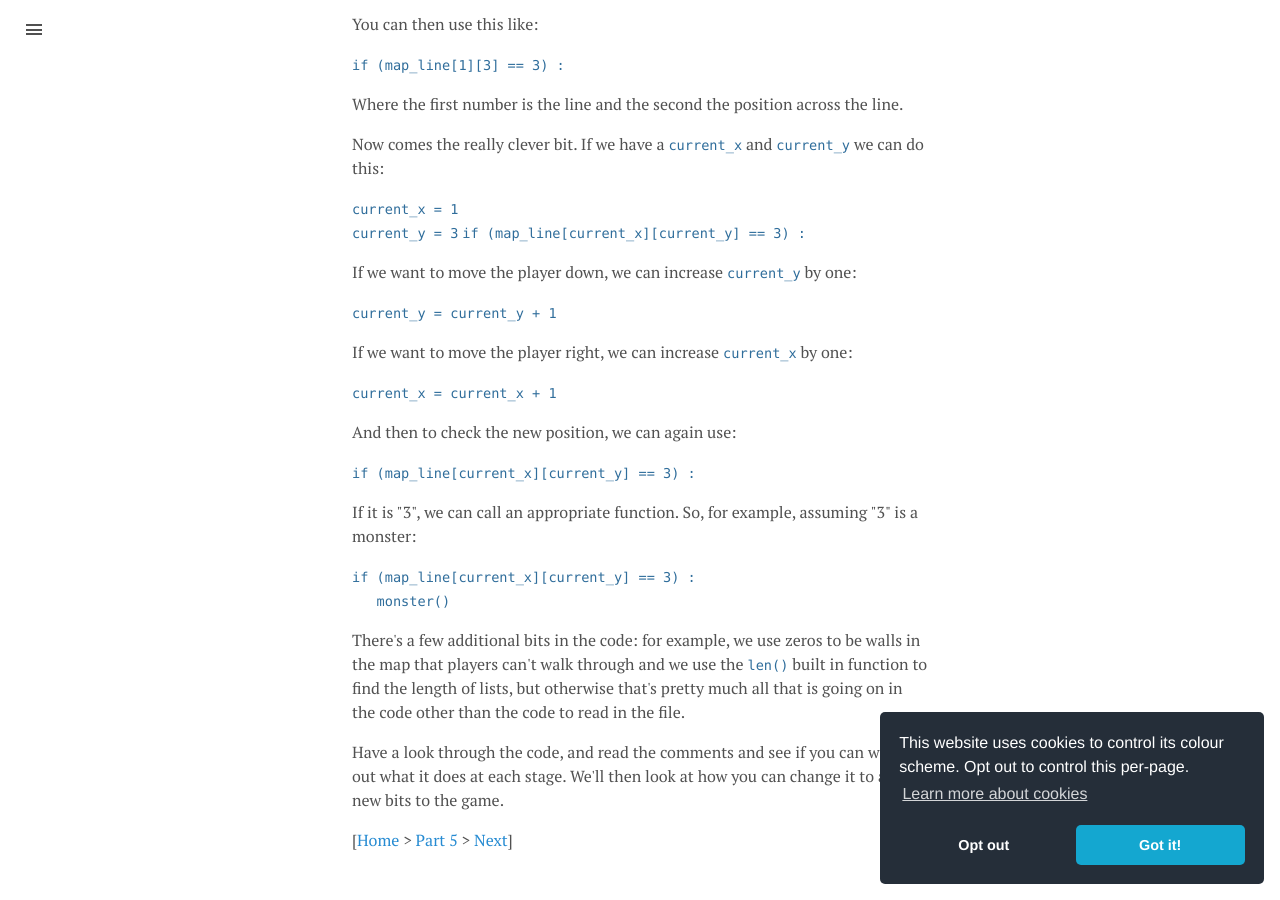
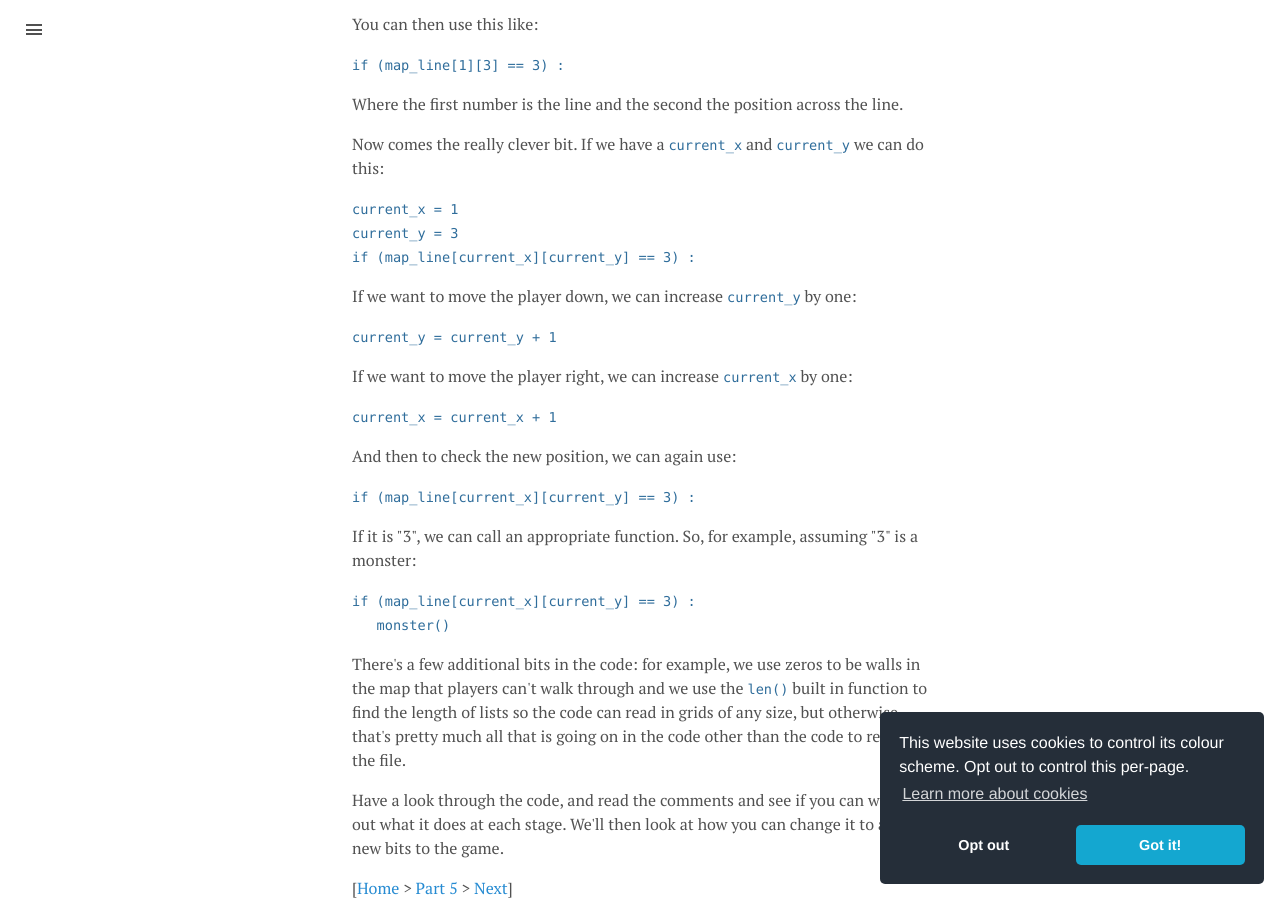
Before and after one commit to AJEvans/ajevans.github.io, a Jekyll site: the page built from courses/python-text-adventure/part5/2.html, in a window 1280 px wide and 900 px high, scrolled down 1033 px. Built offline with Jekyll 4.4.1, drawn with Linux system fonts in a browser that asks for light colours; some of the changed text lies outside the part shown.

Commit message:
Minor edits

```diff
--- a/courses/python-text-adventure/part5/2.html
+++ b/courses/python-text-adventure/part5/2.html
@@ -5,7 +5,8 @@
 <div class="home">
 
 <P>
-OK, hopefully you're happy the code is alright. Open it up and I'll go through it a bit at a time.
+OK, hopefully you're happy the code is alright. Open it up and give you a quick overview of
+how it works.
 </P>
 <P>
 Overall the code avoids using a massive number of if-else statements by instead reading in a
@@ -71,7 +72,7 @@
 </P>
 <P>
 <code>current_x = 1</code><BR>
-<code>current_y = 3</code>
+<code>current_y = 3</code><BR>
 <CODE>if (map_line[current_x][current_y] == 3) :</CODE>
 </P>
 <P>
@@ -100,7 +101,7 @@
 <P>
 There's a few additional bits in the code: for example, we use zeros to be walls in the
 map that players can't walk through and we use the <code>len()</code> built in function to
-find the length of lists, but otherwise that's pretty much all that is going on
+find the length of lists so the code can read in grids of any size, but otherwise that's pretty much all that is going on
 in the code other than the code to read in the file.
 </P>
 <P>
--- a/courses/python-text-adventure/part5/3.html
+++ b/courses/python-text-adventure/part5/3.html
@@ -44,7 +44,8 @@
 if-else<br>
 while loops<br>
 functions<br>
-lists<br>
+lists</p>
+<p>
 There's a bit more to the core language, but not a lot. You've already learned more coding than
 they needed to  land people on the moon! Most of learning to code is then learning the different
 built in functions and functions supplied by other people. You're now at a very good stage for
```
Also changed, not shown: other parts of courses/python-text-adventure/part5/3.html (+1 -1 lines).
